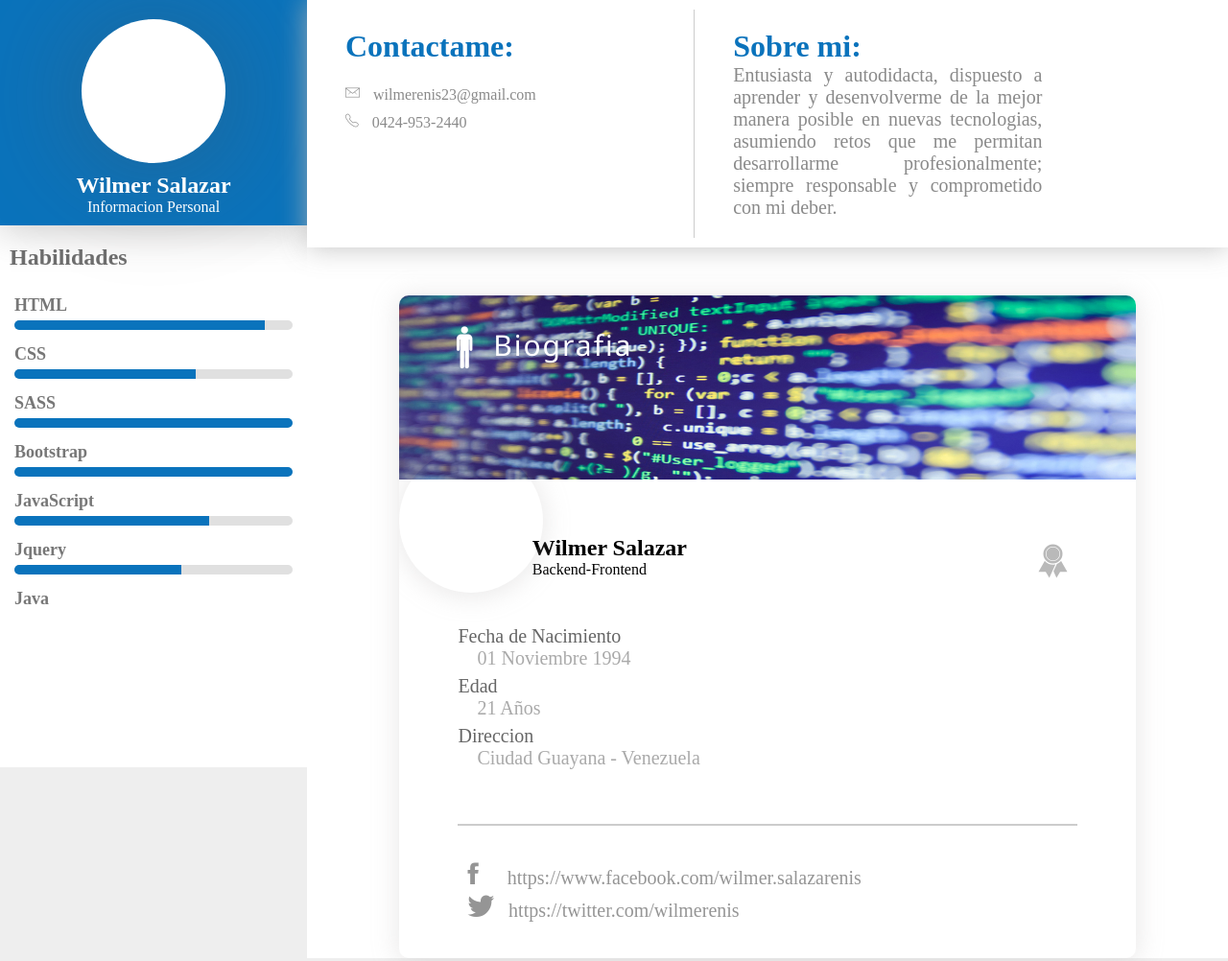
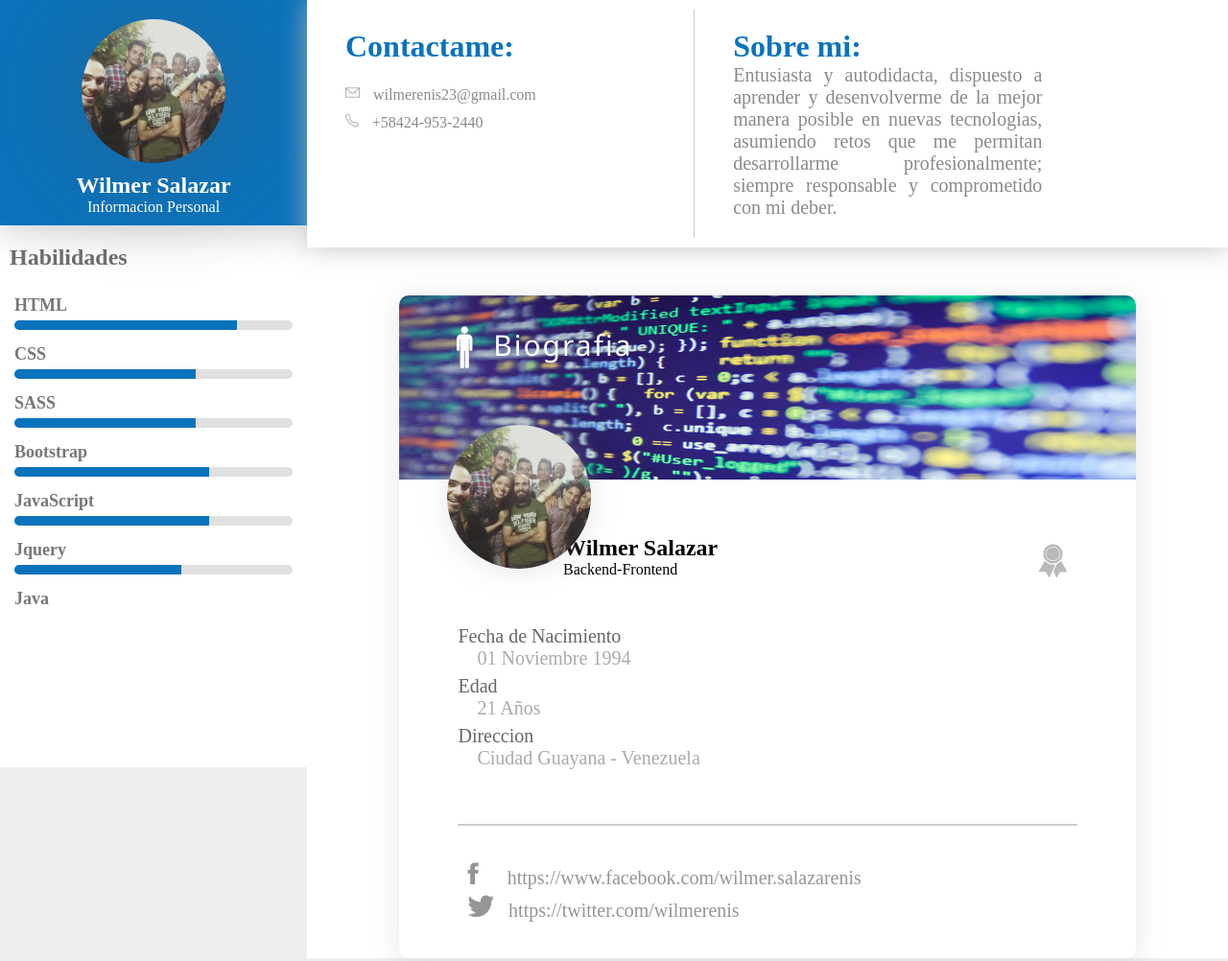
Before and after one commit to wilmerenis/Curriculum-Vitae, a plain HTML site: page index.html in a window 1280 px wide. Shown: the whole page at 96% size. Drawn offline with Linux system fonts and the light colour scheme; files whose address does not match are found by name.

Commit message:
added avatar

```diff
--- a/css/main.sass
+++ b/css/main.sass
@@ -25,7 +25,8 @@ aside#sidebar
     box-shadow: 0.278px 1.981px 39.56px 3.44px rgba(193, 192, 192, 0.83)
     text-align: center
     div.avatar
-      background: #fff
+      background-image: url("../img/avatar.jpg")
+      background-size: cover
       width: 150px
       height: 150px
       margin: 0 auto
@@ -173,20 +174,21 @@ section#bio
       font-size: 50px
       display: inline-block
   div.avatar
-    background-image: url("./img/2.jpg")
+    background-image: url("../img/avatar.jpg")
+    background-size: cover
     width: 150px
     height: 150px
     z-index: 1000
     position: absolute
-    bottom: 0
-    left: 50
+    bottom: 25px
+    left: 50px
     border-radius: 100%
     box-shadow: 0.14px 1.995px 26.68px 2.32px rgba(179, 176, 176, 0.28)
 
   div.desc
     padding: 10px 8%
     div.title-name
-      padding-left: 12%
+      padding-left: 17%
       margin-top: -70px
       position: relative
       h2
--- a/index.html
+++ b/index.html
@@ -23,7 +23,7 @@
             <li>
               <h3>HTML</h3>
               <div class="level">
-                <div class="level-90"></div>
+                <div class="level-80"></div>
               </div>
             </li>
             <li>
@@ -35,13 +35,13 @@
             <li>
               <h3>SASS</h3>
               <div class="level">
-                <div class="level-100"></div>
+                <div class="level-65"></div>
               </div>
             </li>
             <li>
               <h3>Bootstrap</h3>
               <div class="level">
-                <div class="level-100"></div>
+                <div class="level-70"></div>
               </div>
             </li>
             <li>
@@ -89,7 +89,7 @@
           </li>
           <li>
             <i class="icon ion-ios-telephone-outline"></i>
-            0424-953-2440
+            +58424-953-2440
           </li>
         </ul>
       </div>
```
Also changed, not shown: css/main.css, 1 other file.
